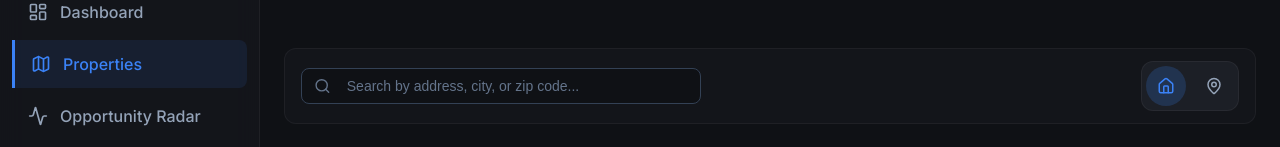
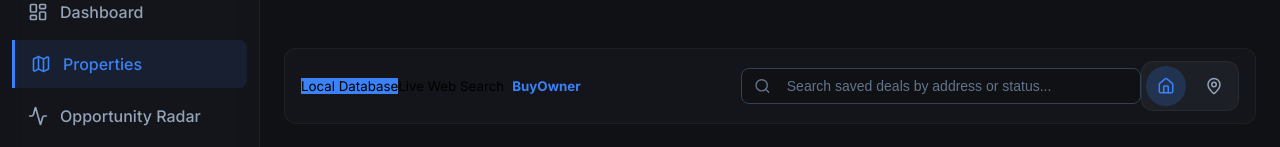
Before and after one commit to RonaldLewisJrAi/wholesaleos, a React (Vite) app: page /properties in a window 1280 px wide. Shown: the part 157-304 px from the top of the page. Built offline with nearby package versions, Linux system fonts and the light colour scheme; no server answers; the database is empty; grey boxes are pictures that could not be loaded.

Commit message:
feat: Implement On-Demand Apify web scraping mock flow

```diff
--- a/src/pages/Properties.jsx
+++ b/src/pages/Properties.jsx
@@ -13,7 +13,7 @@ const mockProperties = [
     { id: 3, address: '52 Trimble St, Nashville, TN 37210', status: 'FSBO Lead', arv: '$480,000', mao: '$350,000', image: 'https://photos.zillowstatic.com/fp/7dce2e9c2f6d0a79a5baeb6dcbadadd5-p_e.jpg', sqft: 1403, beds: 4, baths: 2 }
 ];
 
-const PropertyCard = ({ property, onLaunchPacket, onRunComps }) => {
+const PropertyCard = ({ property, onLaunchPacket, onRunComps, onImport }) => {
     const { isDemoMode } = useDemoMode();
 
     return (
@@ -21,7 +21,7 @@ const PropertyCard = ({ property, onLaunchPacket, onRunComps }) => {
             <div className="property-image" style={{
                 backgroundImage: `url(${property.image})`
             }}>
-                <span className={`status-badge ${property.status === 'Under Contract' ? 'bg-warning' : property.status === 'Marketing' ? 'bg-primary' : 'bg-success'}`}>
+                <span className={`status-badge ${property.status === 'Under Contract' ? 'bg-warning' : property.status === 'Marketing' ? 'bg-primary' : property.status === 'Web Lead' ? 'bg-secondary' : 'bg-success'}`}>
                     {property.status}
                 </span>
             </div>
@@ -48,6 +48,12 @@ const PropertyCard = ({ property, onLaunchPacket, onRunComps }) => {
                     </div>
                 </div>
                 <div className="property-actions flex flex-col gap-2 mt-4">
+                    {property.status === 'Web Lead' ? (
+                        <button className="btn btn-primary w-full flex justify-center gap-2" onClick={() => onImport(property.id)}>
+                            <Database size={16} /> Import to System
+                        </button>
+                    ) : (
+                        <>
                             <button className="btn btn-secondary w-full flex justify-center gap-2" onClick={() => onRunComps(property)}>
                                 <Activity size={16} /> Run Comps
                             </button>
@@ -57,6 +63,8 @@ const PropertyCard = ({ property, onLaunchPacket, onRunComps }) => {
                                     <Send size={16} /> Packet
                                 </button>
                             </div>
+                        </>
+                    )}
                 </div>
             </div>
         </div>
@@ -68,6 +76,8 @@ const Properties = () => {
     const [loading, setLoading] = useState(true);
     const [isImporting, setIsImporting] = useState(false);
     const [searchQuery, setSearchQuery] = useState('');
+    const [searchMode, setSearchMode] = useState('local'); // 'local' or 'web'
+    const [isWebSearching, setIsWebSearching] = useState(false);
 
     // Modal States
     const [selectedPropertyForPacket, setSelectedPropertyForPacket] = useState(null);
@@ -287,36 +297,83 @@ const Properties = () => {
                 </div>
             )}
 
-            <div className="properties-toolbar glass-panel">
-                <div className="search-bar">
+            <div className="properties-toolbar glass-panel flex-col items-start gap-4">
+                <div className="w-full flex justify-between items-center bg-[rgba(0,0,0,0.2)] rounded p-1 mb-2">
+                    <button
+                        className={`flex-1 py-1 px-3 rounded text-sm font-medium transition-colors ${searchMode === 'local' ? 'bg-primary text-white' : 'text-muted hover:text-white'}`}
+                        onClick={() => setSearchMode('local')}
+                    >
+                        Local Database
+                    </button>
+                    <button
+                        className={`flex-1 flex justify-center items-center gap-2 py-1 px-3 rounded text-sm font-medium transition-colors ${searchMode === 'web' ? 'bg-primary text-white' : 'text-muted hover:text-white'}`}
+                        onClick={() => setSearchMode('web')}
+                    >
+                        Live Web Search <span className="text-[10px] bg-white text-primary px-1 rounded-sm uppercase font-bold tracking-wider">BuyOwner</span>
+                    </button>
+                </div>
+
+                <div className="w-full flex-between">
+                    <div className="search-bar flex-1 mr-4">
                         <Search size={18} className="search-icon" />
                         <input
                             type="text"
-                        placeholder="Search by address, city, or zip code..."
+                            placeholder={searchMode === 'local' ? "Search saved deals by address or status..." : "Enter Nashville zip code or street to scrape BuyOwner.com..."}
                             className="search-input"
                             value={searchQuery}
                             onChange={(e) => setSearchQuery(e.target.value)}
+                            onKeyDown={async (e) => {
+                                if (e.key === 'Enter' && searchMode === 'web' && searchQuery) {
+                                    setIsWebSearching(true);
+                                    // Simulate 4.5s Apify pipeline delay
+                                    await new Promise(r => setTimeout(r, 4500));
+
+                                    const newWebLeads = [
+                                        { id: Date.now() + 1, address: '4922 Charlotte Ave, Nashville, TN', status: 'Web Lead', arv: '$620,000', mao: 'Uncalculated', image: 'https://images.unsplash.com/photo-1512917774080-9991f1c4c750?ixlib=rb-4.0.3&auto=format&fit=crop&w=400&q=80', sqft: 1600, beds: 3, baths: 2 },
+                                        { id: Date.now() + 2, address: '1210 McGavock Pk, Nashville, TN', status: 'Web Lead', arv: '$410,000', mao: 'Uncalculated', image: 'https://images.unsplash.com/photo-1580587771525-78b9dba3b914?ixlib=rb-4.0.3&auto=format&fit=crop&w=400&q=80', sqft: 1050, beds: 2, baths: 1 }
+                                    ];
+
+                                    setProperties(prev => [...newWebLeads, ...prev]);
+                                    setIsWebSearching(false);
+                                }
+                            }}
                         />
                     </div>
-                <div className="view-toggles">
+                    <div className="view-toggles flex-shrink-0">
                         <button className="icon-btn active"><Home size={18} /></button>
                         <button className="icon-btn"><MapPin size={18} /></button>
                     </div>
+                </div>
+                {searchMode === 'web' && (
+                    <div className="w-full text-xs text-muted flex items-center justify-between">
+                        <span>Press <kbd className="bg-[rgba(255,255,255,0.1)] px-1 rounded">Enter</kbd> to execute Apify live scrape.</span>
+                        {isWebSearching && <span className="text-primary animate-pulse">Initializing headless browser...</span>}
+                    </div>
+                )}
             </div>
 
             <div className="properties-grid">
                 {loading ? (
                     <div className="text-muted p-4">Loading properties...</div>
                 ) : (
-                    properties.filter(prop =>
-                        prop.address.toLowerCase().includes(searchQuery.toLowerCase()) ||
-                        prop.status.toLowerCase().includes(searchQuery.toLowerCase())
-                    ).map(prop => (
+                    properties.filter(prop => {
+                        // In web mode, only show Web Leads. In local mode, hide Web Leads.
+                        if (searchMode === 'web' && prop.status !== 'Web Lead') return false;
+                        if (searchMode === 'local' && prop.status === 'Web Lead') return false;
+
+                        return prop.address.toLowerCase().includes(searchQuery.toLowerCase()) ||
+                            prop.status.toLowerCase().includes(searchQuery.toLowerCase());
+                    }).map(prop => (
                         <PropertyCard
                             key={prop.id}
                             property={prop}
                             onLaunchPacket={setSelectedPropertyForPacket}
                             onRunComps={setSelectedPropertyForComps}
+                            onImport={(id) => {
+                                setProperties(prev => prev.map(p => p.id === id ? { ...p, status: 'FSBO Lead' } : p));
+                                alert('Property successfully imported to your Local Database!');
+                                setSearchMode('local'); // Jump back to local to show the save
+                            }}
                         />
                     ))
                 )}
```
Lines whose indentation alone changed are shown as unchanged.
